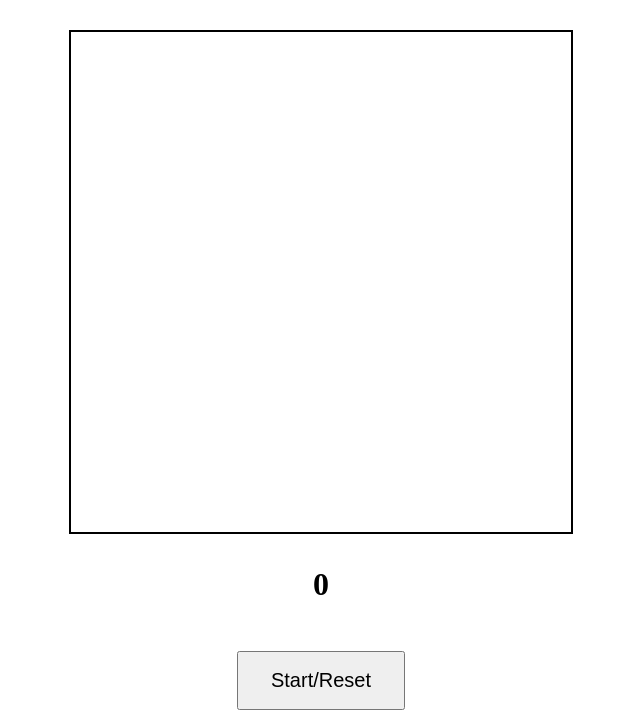
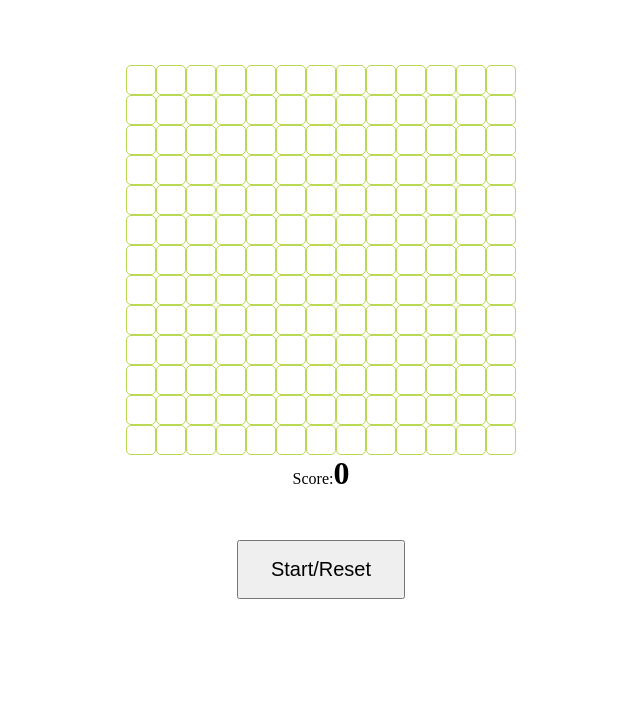
Before and after one commit to mkoptewicz/snake, a plain HTML site: page index.html in a window 1280 px wide. Shown: the part 167-877 px from the top of the page, without its empty margins (319-959 px from the left). After the commit the page ends 800 px from the top, so only its background shows below. Drawn offline with Linux system fonts and the light colour scheme.

Commit message:
add styling and refactor

```diff
--- a/app.js
+++ b/app.js
@@ -4,7 +4,8 @@ const scoreElement = document.querySelector(".score");
 let cells = [];
 let snake = [2, 1, 0];
 let direction = 1;
-const width = 10;
+const width = 13;
+document.documentElement.style.setProperty("--size", width*30 + "px");
 let appleIndex = 0;
 let speedRatio = 0.95;
 let time = 500;
@@ -34,7 +35,7 @@ function onTransitionEnd() {
   scoreElement.classList.add("fade");
 }
 function createGrid() {
-  for (let i = 0; i < 100; i++) {
+  for (let i = 0; i < width * width; i++) {
     const cell = document.createElement("div");
     cell.classList.add("cell");
     gameBoard.appendChild(cell);
--- a/index.html
+++ b/index.html
@@ -11,7 +11,7 @@
   <body>
     <h1>Snake game</h1>
     <div class="container"></div>
-    <p class="score fade">0</p>
+    <p>Score:<span class="score fade">0</span></p>
     <button class="start">Start/Reset</button>
   </body>
 </html>
--- a/style.css
+++ b/style.css
@@ -1,6 +1,7 @@
 :root {
   --green-primary: #9db340;
   --green-secondary: #b9d853;
+  --size: 300px;
 }
 * {
   margin: 0;
@@ -21,17 +22,18 @@ h1 {
 .container {
   display: flex;
   flex-wrap: wrap;
-  width: 500px;
-  height: 500px;
-  border: 2px solid black;
+  width: var(--size);
+  height: var(--size);
   box-sizing: content-box;
 }
 .cell {
-  width: 50px;
-  height: 50px;
+  width: 30px;
+  height: 30px;
+  border: 1px solid var(--green-secondary);
+  border-radius: 5px;
 }
 .snake {
-  background-color: green;
+  background-color: var(--green-primary);
 }
 .apple {
   background-color: red;
@@ -46,7 +48,7 @@ h1 {
   font-size: 2rem;
   font-weight: bold;
   opacity: 0;
-  transition: opacity 225ms ease-in;
+  transition: opacity 150ms ease-in;
 }
 .fade {
   opacity: 1;
```
